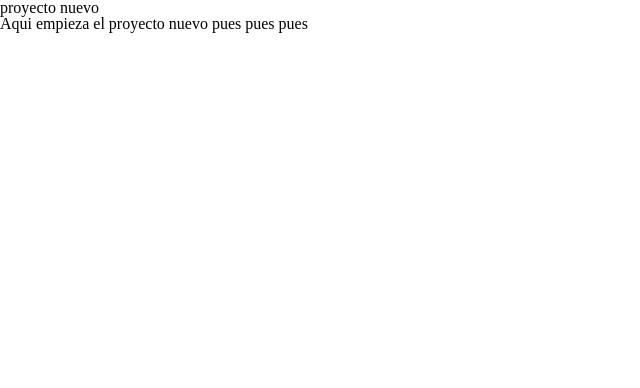
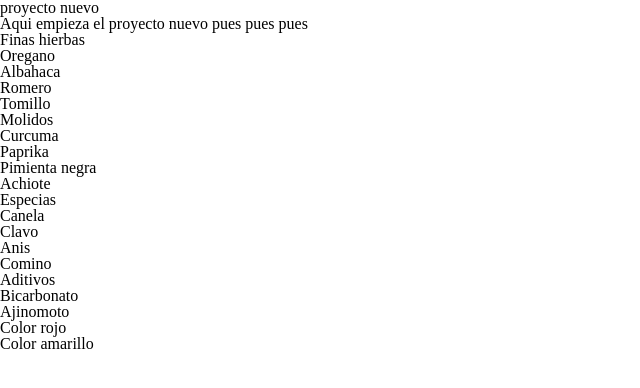
Before and after one commit to heyderpa/productos-varios-, a plain HTML site: page index.html in a window 1280 px wide. Shown: the whole page, without its empty margins (0-640 px from the left). Drawn offline with Linux system fonts and the light colour scheme.

Commit message:
Agregando listas

```diff
--- a/index.html
+++ b/index.html
@@ -11,5 +11,33 @@
 <body>
     <h1>proyecto nuevo</h1>
     <p>Aqui empieza el proyecto nuevo pues pues pues</p>
+    <ul>
+        <h2>Finas hierbas</h2>
+        <li>Oregano</li>
+        <li>Albahaca</li>
+        <li>Romero</li>
+        <li>Tomillo</li>
+    </ul>
+    <ul>
+        <h2>Molidos</h2>
+        <li>Curcuma</li>
+        <li>Paprika</li>
+        <li>Pimienta negra</li>
+        <li>Achiote</li>
+    </ul>
+    <ul>
+        <h2>Especias</h2>
+        <li>Canela</li>
+        <li>Clavo</li>
+        <li>Anis</li>
+        <li>Comino</li>
+    </ul>
+    <ul>
+        <h2>Aditivos</h2>
+        <li>Bicarbonato</li>
+        <li>Ajinomoto</li>
+        <li>Color rojo</li>
+        <li>Color amarillo</li>
+    </ul>
 </body>
 </html>
```
